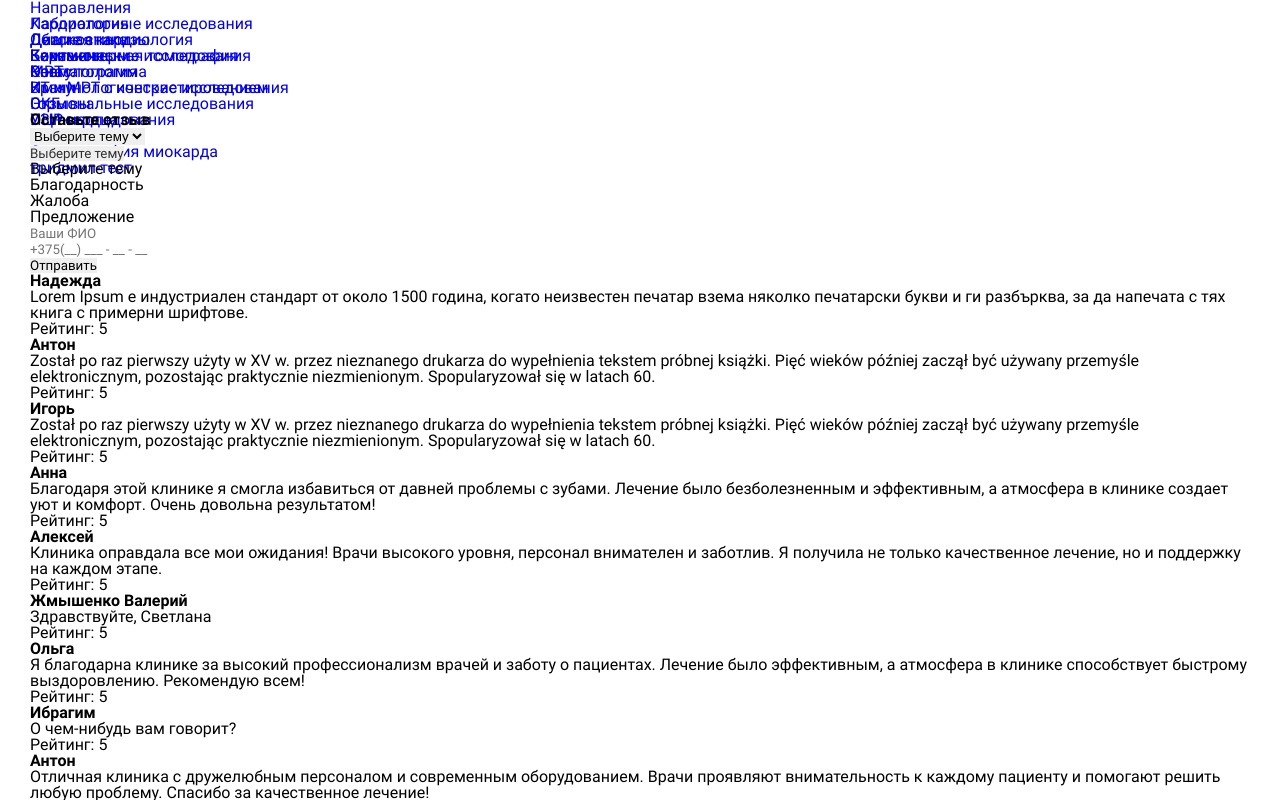
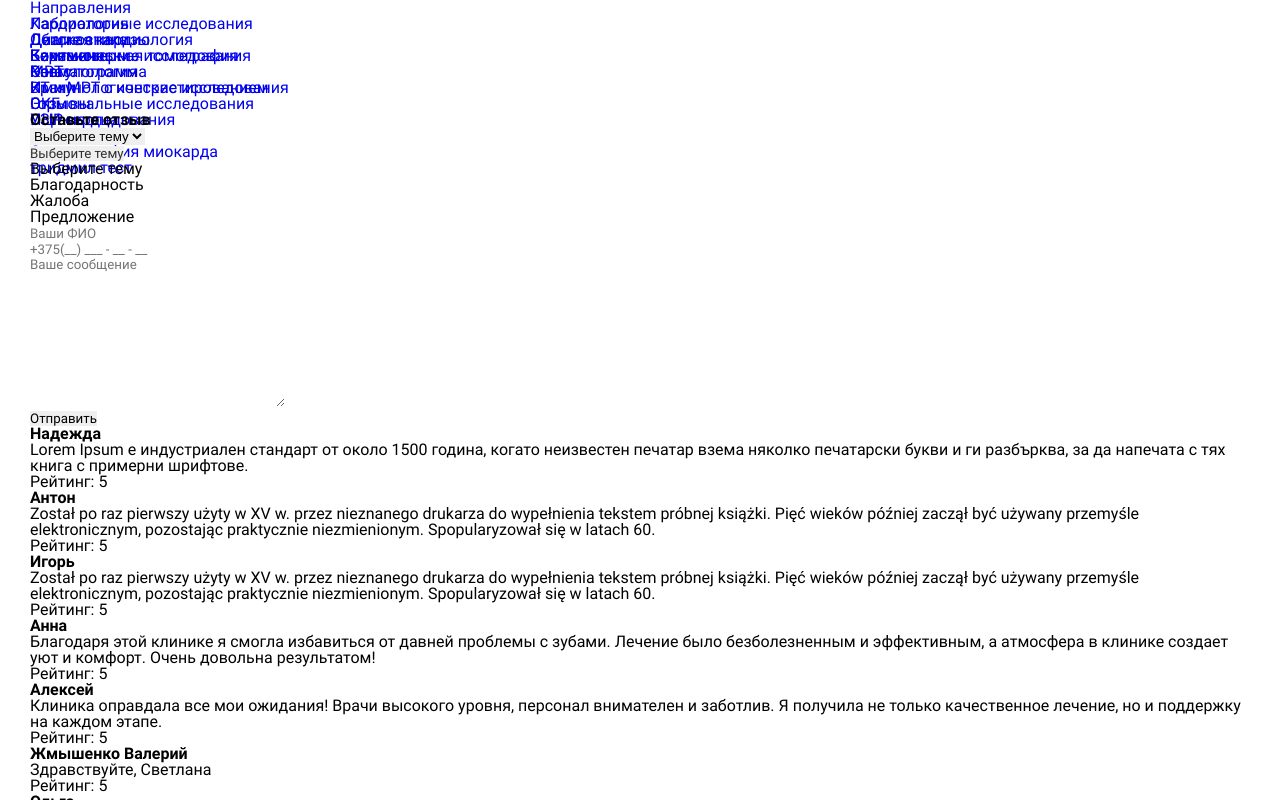
Before and after one commit to DinDenz/puls-med-center, a React (Create React App) app: page /otzivy in a window 1280 px wide. Shown: the part 3280-4080 px from the top of the page. Built offline with nearby package versions, Linux system fonts and the light colour scheme.

Commit message:
edited textarea

```diff
--- a/src/CSS/ELEMS_CSS/Elems_main/section-form.css
+++ b/src/CSS/ELEMS_CSS/Elems_main/section-form.css
@@ -194,7 +194,7 @@
     content: '?';
     display: block;
     position: absolute;
-    top: 50%;
+    top: 21px;
     transform: translateY(-50%);
     -webkit-transform:translateY(-50%);
     -moz-transform: translateX(-50%);
--- a/src/CSS/PAGES_CSS/Otzivy.css
+++ b/src/CSS/PAGES_CSS/Otzivy.css
@@ -17,18 +17,20 @@
 }
 /*--------------------------------------------*/
 .review-form-title {
-    font-size: 2rem;
+    font-size: 1.9rem;
+    letter-spacing: 1px;
     text-align: center;
     margin-bottom: 10px;
 }
 .review-form-container {
     border: 1px solid red;
+    padding: 30px 0;
 }
 .review-form {
    border: 1px solid rgb(255, 94, 0);
    display: flex;
    flex-direction: column;
-   max-width: 500px;
+   max-width: 450px;
    margin: 0 auto;
 }
 .review-form--inpt, .review-form-cust-sel .inner {
@@ -66,8 +68,9 @@
     background-color: var(--main-color);
     font-weight: 700;
     position: static;
-    max-width: 150px;
+    max-width: 140px;
     box-shadow: 0 5px 17px rgba(0,0,0,.15);
+    padding: 10px 35px;
 }
 .review-form--bt>.form-elem.button:hover {
     background-color: var(--colored-button-hover-color);
@@ -80,3 +83,22 @@
 .inner.invalid,.review-form--inpt.invalid {
     border: 1px solid rgba(194, 28, 28, 1);
 }
+.textarea-review {
+    overflow: auto;
+    resize: vertical;
+    display: block;
+    width: 100%;
+    padding: 10px 15px 10px 20px;
+    font-size: 1rem;
+    line-height: 1.2;
+    color:var(--middle-opacity-black-color);
+    border: 1px solid rgba(170,170,170,0.8);
+    border-radius: 25px;
+    -webkit-appearance: none;
+    -moz-appearance: none;
+    appearance: none;
+    transition: all 0.2s ease;
+}
+.textarea-review:placeholder {
+    color:var(--middle-opacity-black-color);
+}
--- a/src/Components/pages/Otzivy/OtzivyComponents/FormForRew.jsx
+++ b/src/Components/pages/Otzivy/OtzivyComponents/FormForRew.jsx
@@ -2,6 +2,7 @@ import React, { useRef, useState } from 'react';
 import InputFio from '../../../Main/SectionForm/InputFio';
 import InputPhone from '../../../Main/SectionForm/InputPhone';
 import CustomSelect from '../../../Main/SectionForm/CustomSelect';
+import TextArea from './TextArea'
 
 export default function FormForRew() {
   const formRef = useRef(); //форма
@@ -9,10 +10,12 @@ export default function FormForRew() {
   const [isTelValid, setIsTelValid] = useState(true);//валидность телефона
   const [isSelectValid, setIsSelectValid] = useState(true);//валидность селекта
   const [isFormValid, setIsFormValid] = useState(true);//валидность формы
+  const [isAreaValid, setIsAreaValid] = useState(true);//валидность тексnареа
   //inputFio
   const fioRef = useRef();
   //inputTel
   const telRef = useRef();
+  const areaRef = useRef();
   //customSelect
   const spanRef = useRef();
   const defaultValue = "Выберите тему";
@@ -30,25 +33,30 @@ export default function FormForRew() {
     setIsSelectValid(true);
     setIsFioValid(true);
     setIsTelValid(true);
+    setIsAreaValid(true);
     const form = e.target;
     const formData = new FormData(form);
     const napravlenie = formData.get('Napravlenie'); //получаем значение ключа напраление в конст направление
     const fio = formData.get('FIO');
     const tel = formData.get('tel');
-    const isValid = validateFormData(napravlenie, fio, tel);
+    const area = formData.get('textarea');
+    const isValid = validateFormData(napravlenie, fio, tel, area);
     setIsFormValid(isValid);
 
-    function validateFormData(napravlenie, fio, tel) {
+    function validateFormData(napravlenie, fio, tel, area) {
       // проверка правильности заполнения полей в общем и индивидуально
       const telRegExp = /^\+375\(\d{2}\) \d{3} - \d{2} - \d{2}$/;
       /*console.log(tel.includes("_") ? 'true' : 'false')*/ //еще один способ проверить строку на пробелы
+
       if (napravlenie == defaultValue ||
         (!fio || fio.length < 3) ||
-        (!tel || (tel.length === 22 && !telRegExp.test(tel)))) {
+        (!tel || (tel.length === 22 && !telRegExp.test(tel))) ||
+        (areaRef.current && area.length < 1)) {
 
         if (napravlenie == defaultValue) setIsSelectValid(false);
         if (!fio || fio.length < 3) setIsFioValid(false);
         if (!tel || !telRegExp.test(tel)) setIsTelValid(false);
+        if (areaRef.current && area.length < 1) setIsAreaValid(false);
         return false;
       }
 
@@ -75,6 +83,7 @@ export default function FormForRew() {
         </div>
         <div className={`review-form--inpt ${!isFioValid && 'invalid'}`}><InputFio fioRef={fioRef} setIsFioValid={setIsFioValid} /></div>
         <div className={`review-form--inpt ${!isTelValid && 'invalid'}`}><InputPhone telRef={telRef} setIsTelValid={setIsTelValid} /></div>
+        <div className={`review-form--inpt ${!isAreaValid && 'invalid'}`}><TextArea areaRef={areaRef} setIsAreaValid={setIsAreaValid} /></div>
         <div className='review-form--bt'><input className='form-elem button' type="submit" name='submit' value='Отправить' /></div>
       </form>
     </div>
--- /dev/null
+++ b/src/Components/pages/Otzivy/OtzivyComponents/TextArea.jsx
@@ -0,0 +1,24 @@
+import React from 'react';
+import { useEffect, useState } from 'react';
+
+export default function TextArea({ areaRef, setIsAreaValid }) {
+    const [areaValue, setAreaValue] = useState('');
+
+    function handleChange(event) {
+        setAreaValue(event.target.value)
+    }
+    useEffect(() => {
+        if (areaValue.length >= 1) setIsAreaValid(true);
+    },
+        [areaValue])
+    return (
+        <textarea name="textarea"
+            maxLength="500"
+            onChange={handleChange}
+            ref={areaRef}
+            className='textarea-review'
+            cols="30"
+            rows="10"
+            placeholder='Ваше сообщение'></textarea>
+    )
+}
```
